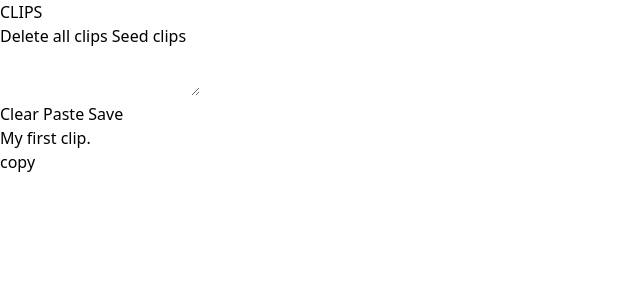
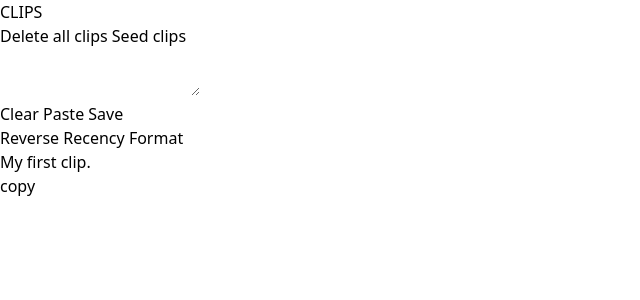
Before and after one commit to jim-x-lin/clips, a SvelteKit app: page / in a window 1280 px wide. Shown: the top 300 px of the page, without its empty margins (0-640 px from the left). Built offline with nearby package versions, Linux system fonts and the light colour scheme.

Commit message:
Add sorting

```diff
--- a/src/routes/components/AddClip.svelte
+++ b/src/routes/components/AddClip.svelte
@@ -40,7 +40,7 @@
 	<div class="flex justify-center">
 		<button
 			on:click={handleClickClear}
-			class="text-md hover:bg-blue-rose mx-2 w-16 rounded-md border-none bg-rose-500 px-2 py-1 text-white hover:bg-rose-600"
+			class="text-md mx-2 w-16 rounded-md border-none bg-rose-500 px-2 py-1 text-white hover:bg-rose-600"
 			>Clear</button
 		>
 		<button
--- a/src/routes/components/ClipList.svelte
+++ b/src/routes/components/ClipList.svelte
@@ -1,20 +1,40 @@
 <script lang="ts">
 	import Clip from './Clip.svelte';
 	import type { ClipType } from '$types/types';
+	import { SortEnum } from '$types/types';
+	import SortClips from './SortClips.svelte';
 
 	export let clips: ClipType[];
 
-	function sortRecent(clipA: ClipType, clipB: ClipType): number {
+	let sortCriteria: SortEnum = SortEnum.RECENCY;
+	let sortReverse: boolean = false;
+
+	function sortRecency(clipA: ClipType, clipB: ClipType): number {
 		return clipB.createdAtMs - clipA.createdAtMs;
 	}
 
-	function organized(clips: ClipType[]) {
-		return clips.sort(sortRecent);
+	function sortFormat(clipA: ClipType, clipB: ClipType): number {
+		return clipA.format.localeCompare(clipB.format);
+	}
+
+	function sort(clips: ClipType[], sortCriteria: SortEnum, sortReverse: boolean): ClipType[] {
+		const sortedClips: ClipType[] =
+			sortCriteria === SortEnum.RECENCY
+				? clips.sort(sortRecency)
+				: sortCriteria === SortEnum.FORMAT
+				? clips.sort(sortFormat)
+				: clips;
+		return sortReverse ? sortedClips.reverse() : sortedClips;
+	}
+
+	function organized(clips: ClipType[], sortCriteria: SortEnum, sortReverse: boolean): ClipType[] {
+		return sort(clips, sortCriteria, sortReverse);
 	}
 </script>
 
-<div class="container mx-auto max-w-screen-sm">
-	{#each organized(clips) as clip (clip.id)}
+<div class="container mx-auto mt-4 max-w-screen-sm ">
+	<SortClips bind:sortCriteria bind:sortReverse />
+	{#each organized(clips, sortCriteria, sortReverse) as clip (clip.id)}
 		<Clip {clip} />
 	{/each}
 </div>
--- a/src/routes/components/Debug.svelte
+++ b/src/routes/components/Debug.svelte
@@ -27,19 +27,19 @@ adipiscing elit, sed do eiusmod tempor incididunt ut labore et dolore magna aliq
 			},
 			{
 				id: createId(),
-				createdAtMs: Date.now(),
+				createdAtMs: Date.now() + 1,
 				content: 'https://www.jimxlin.com/',
 				format: 'url'
 			},
 			{
 				id: createId(),
-				createdAtMs: Date.now(),
+				createdAtMs: Date.now() + 2,
 				content: 'docker exec -it ubuntu_bash bash',
 				format: 'code'
 			},
 			{
 				id: createId(),
-				createdAtMs: Date.now(),
+				createdAtMs: Date.now() + 3,
 				content: 'oo_SkDv6cBh0xlDTZCsxf31-mG_tAYKS9zstQNSnG_0',
 				format: 'key'
 			}
--- /dev/null
+++ b/src/routes/components/SortClips.svelte
@@ -0,0 +1,27 @@
+<script lang="ts">
+	import { SortEnum } from '$types/types';
+
+	export let sortCriteria: SortEnum;
+	export let sortReverse: boolean;
+</script>
+
+<div class="flex">
+	<button
+		on:click={() => (sortReverse = !sortReverse)}
+		class:ring={sortReverse}
+		class="text-md mx-2 w-24 rounded-md border-none bg-emerald-500 px-2 py-1 text-white ring-offset-2 hover:bg-emerald-600"
+		>Reverse</button
+	>
+	<button
+		on:click={() => (sortCriteria = SortEnum.RECENCY)}
+		class:ring={sortCriteria === SortEnum.RECENCY}
+		class="text-md mx-2 w-24 rounded-md border-none bg-green-500 px-2 py-1 text-white ring-offset-2 hover:bg-green-600"
+		>Recency</button
+	>
+	<button
+		on:click={() => (sortCriteria = SortEnum.FORMAT)}
+		class:ring={sortCriteria === SortEnum.FORMAT}
+		class="text-md mx-2 w-24 rounded-md border-none bg-green-500 px-2 py-1 text-white ring-offset-2 hover:bg-green-600"
+		>Format</button
+	>
+</div>
--- a/src/types/types.ts
+++ b/src/types/types.ts
@@ -6,6 +6,11 @@ export type ClipType = {
 	format: 'text' | 'longText' | 'url' | 'code' | 'key';
 };
 
+export const enum SortEnum {
+	RECENCY,
+	FORMAT
+}
+
 export type JsonValueType =
 	| string
 	| number
```
Also changed, not shown: 1 other file (tests, documents, lock files or other folders).
